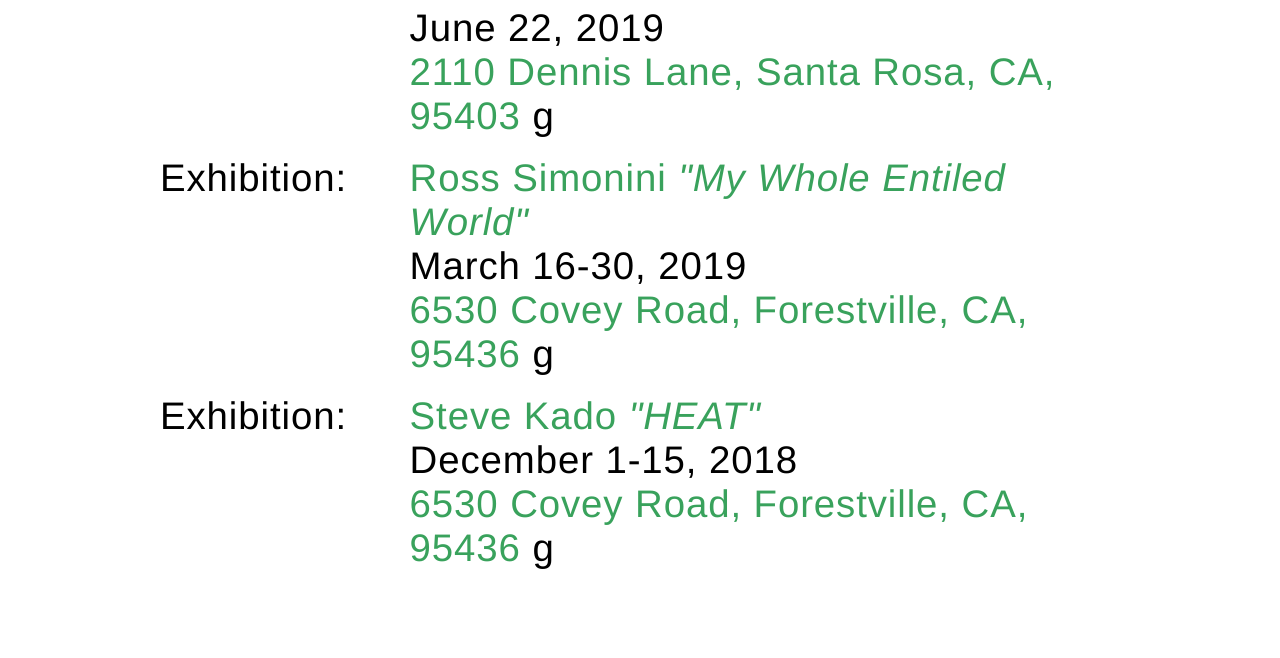
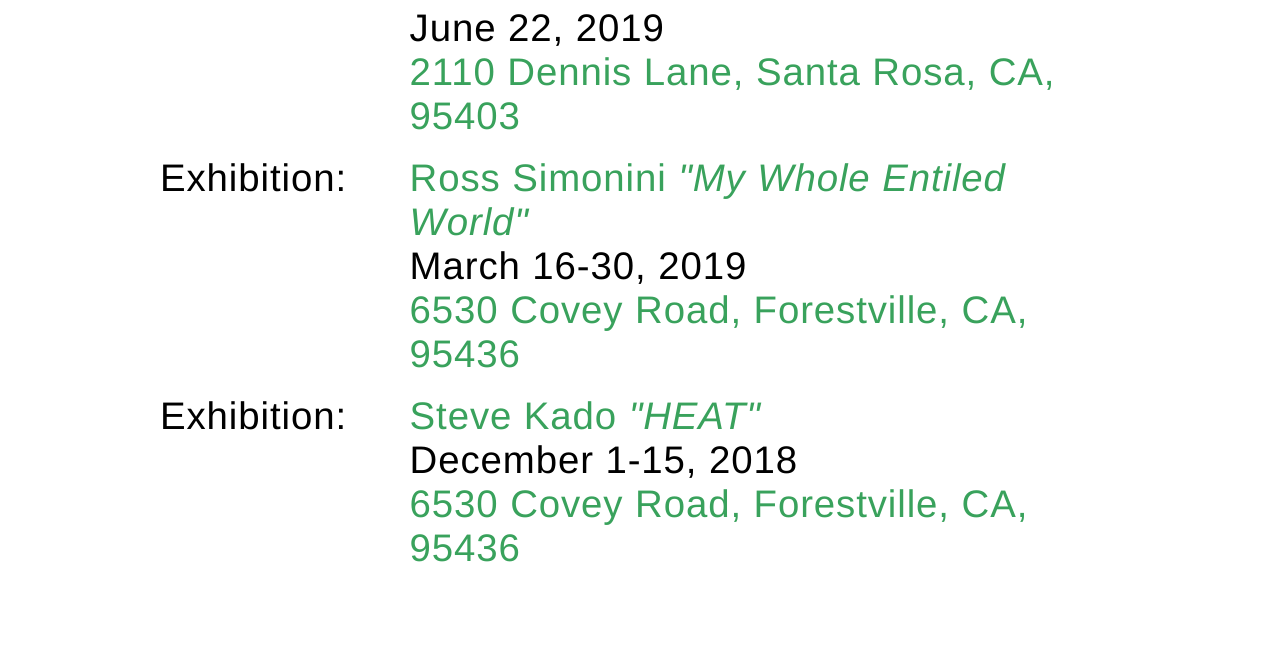
Before and after one commit to ssssssssk/ESCOLAR, a Jekyll site: the page built from archive.html, in a window 1280 px wide. Shown: the part 277-935 px from the top of the page. Built offline with Jekyll 4.4.1, drawn with Linux system fonts in a browser that asks for light colours.

Commit message:
Removed stupid hanging G

```diff
--- a/_layouts/archive.html
+++ b/_layouts/archive.html
@@ -32,7 +32,7 @@
       <a href="{{ post.map_link }}">
 	{{ post.address }}
       </a>
-g      <br>
+      <br>
     </div>
   </div>
 
```
